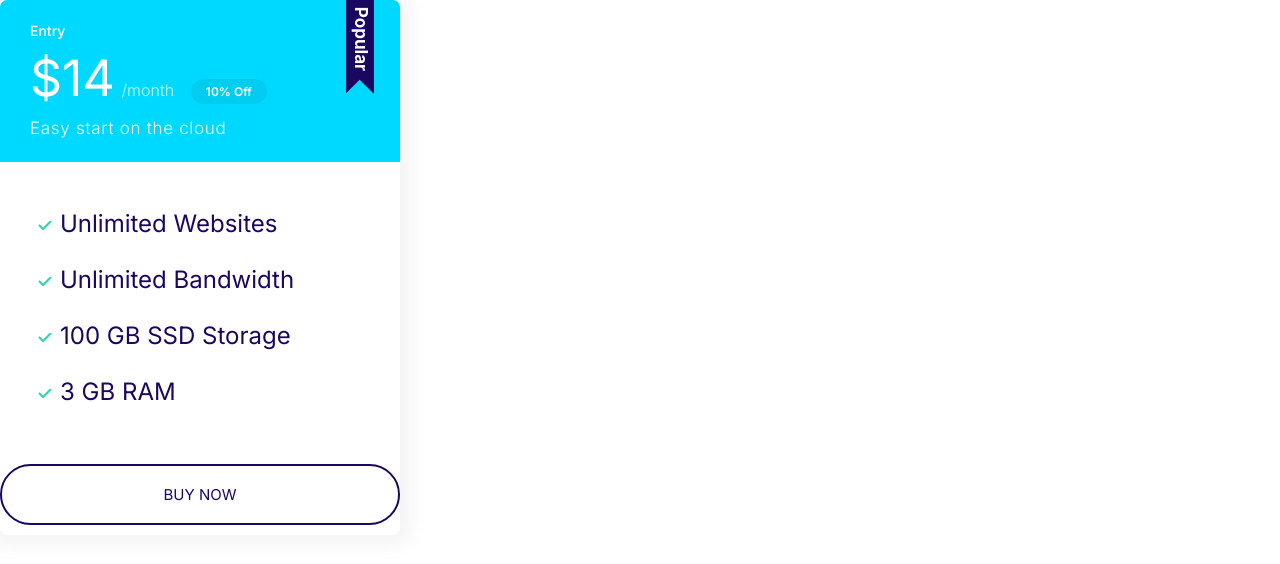
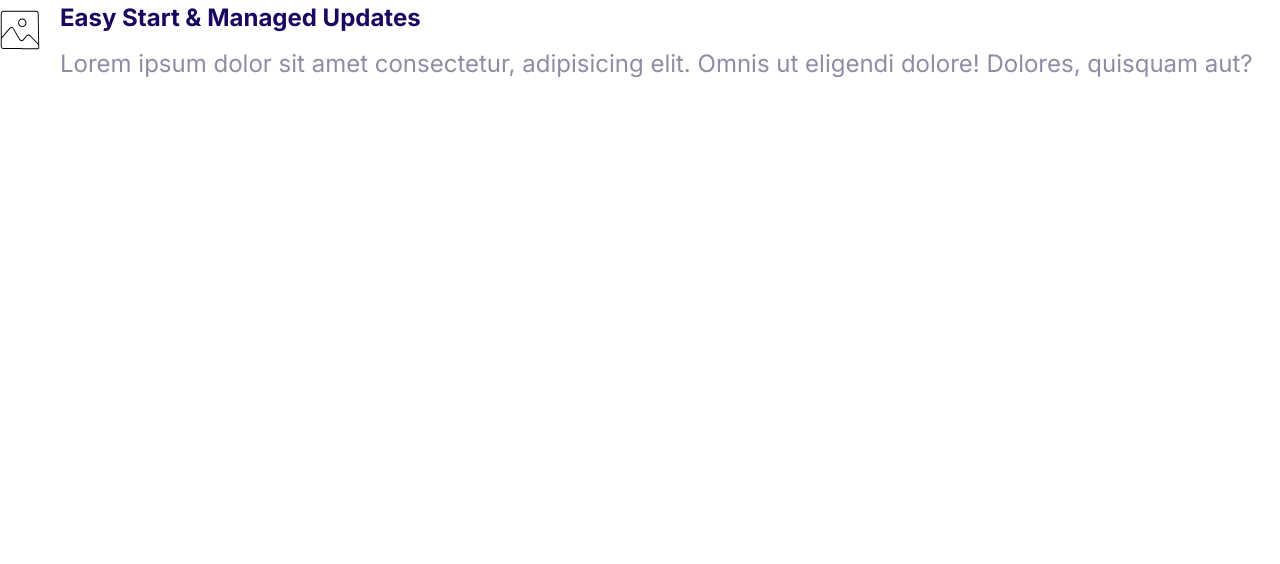
Before and after one commit to tkadh/website, a plain HTML site: page index.html in a window 1280 px wide. Drawn offline with Linux system fonts and the light colour scheme.

Commit message:
Built media components

```diff
--- a/css/styles.css
+++ b/css/styles.css
@@ -364,3 +364,21 @@ a {
     }
 
 }
+
+/* Media */
+
+.media {
+    display: flex;
+}
+
+.media__title {
+    margin-top: 0;
+}
+
+.media__body {
+    padding: 0 2rem;
+}
+
+.media__image {
+margin-top: 1rem;
+}
--- a/index.html
+++ b/index.html
@@ -11,25 +11,16 @@
     <title>Document</title>
 </head>
 <body>
-    <div style="width: 40rem;">
-        <div class="plan plan--popular">
-            <div class="card card--secondary">
-                <header class="card__header">
-                    <h3 class="plan__name">Entry</h3>
-                    <span class="plan__price">$14</span>
-                    <span class="plan__billing-cycle">/month</span>
-                    <span class="badge badge--secondary badge--small">10% Off</span>
-                    <span class="plan__description">Easy start on the cloud</span>
-                </header>
-                <div class="card__body"><ul class="list list--tick">
-                    <li class="list__item">Unlimited Websites</li>
-                    <li class="list__item">Unlimited Bandwidth</li>
-                    <li class="list__item">100 GB SSD Storage</li>
-                    <li class="list__item">3 GB RAM</li>
-                </ul></div>
-                <button class="btn btn--outline btn--block">Buy now</button>
-            </div>
-        </div>
+<div class="media">
+    <div class="media__image">
+            <svg class="icon icon--primary">
+                <use xlink:href="images/sprite.svg#snap"></use>
+            </svg>
     </div>
+    <div class="media__body">
+        <h3 class="media__title">Easy Start & Managed Updates</h3>
+        <p>Lorem ipsum dolor sit amet consectetur, adipisicing elit. Omnis ut eligendi dolore! Dolores, quisquam aut?</p>
+    </div>
+</div>
 </body>
 </html>
```
Also changed, not shown: components/media.html (added, +11 -0 lines).
